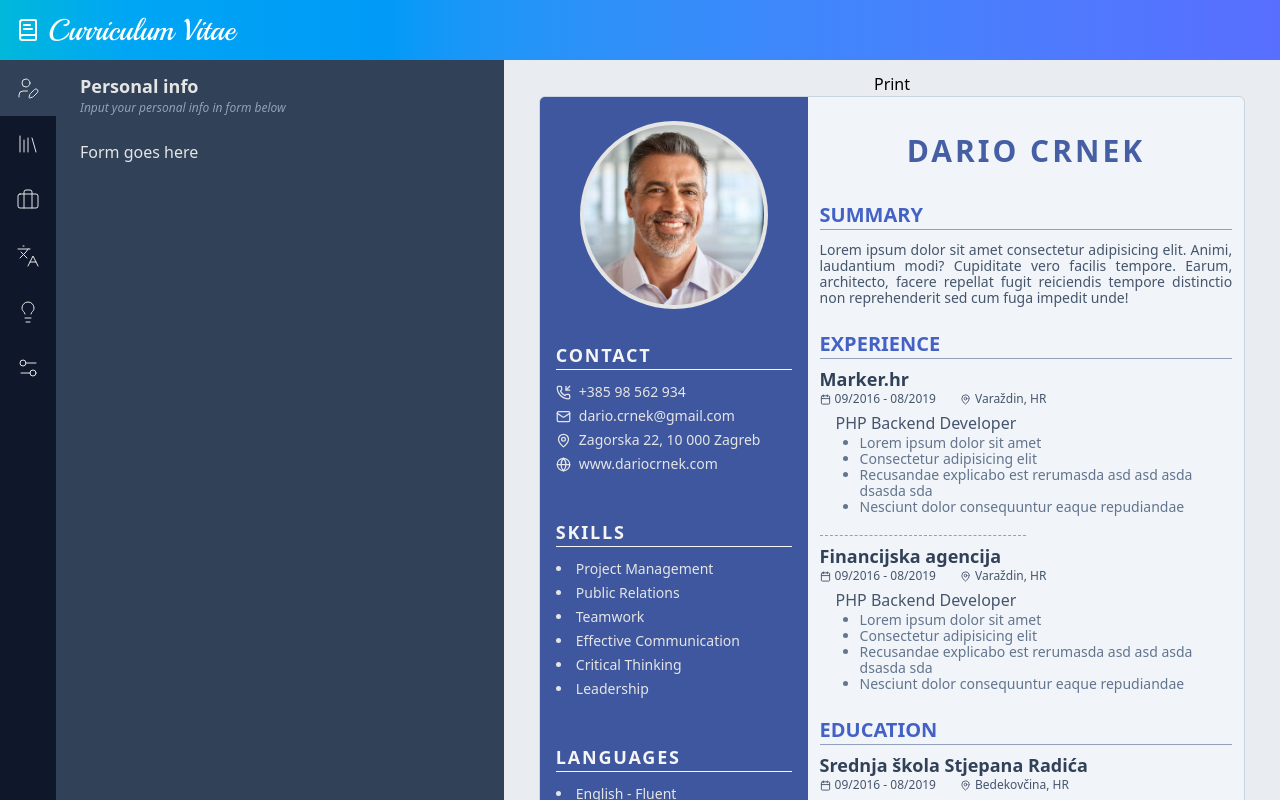
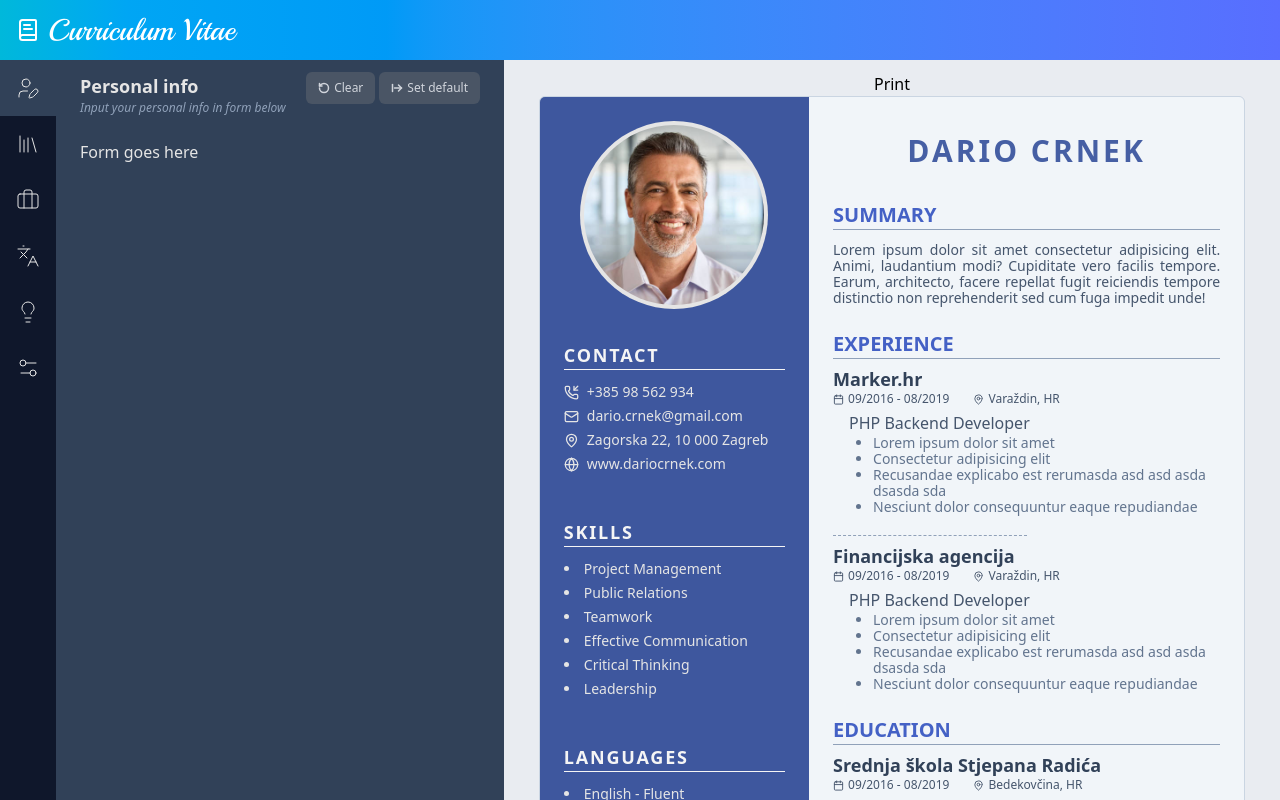
Before and after one commit to dcrnek1/React-CV-app, a React (Vite) app: page / in a window 1280 px wide. Shown: the top 800 px of the page. Built offline with nearby package versions, Linux system fonts and the light colour scheme.

Commit message:
Added personal info states, resetData and setDefault data functionality

```diff
--- a/src/App.jsx
+++ b/src/App.jsx
@@ -1,15 +1,46 @@
+import { useState } from "react";
 import "./App.css";
 import Header from "./components/sections/Header";
 import EditCV from "./components/views/EditCV";
 import PreviewCV from "./components/views/PreviewCS";
 
 function App() {
+  const defaultContactData = {
+    phone: '+385 98 562 934',
+    email: 'dario.crnek@gmail.com',
+    address: 'Zagorska 22, 10 000 Zagreb',
+    website: 'www.dariocrnek.com',
+  };
+  const [contactData, setContactData] = useState(defaultContactData);
+
+  const defaultNameSummary = {
+    name: 'Dario Crnek',
+    summary: 'Lorem ipsum dolor sit amet consectetur adipisicing elit. Animi, laudantium modi? Cupiditate vero facilis tempore. Earum, architecto, facere repellat fugit reiciendis tempore distinctio non reprehenderit sed cum fuga impedit unde!',
+  }
+  const [nameSummary, setNameSummary] = useState(defaultNameSummary);
+
+  const resetData = () => {
+    setContactData(clearObject(defaultContactData));
+    setNameSummary(clearObject(defaultNameSummary));
+  };
+
+  function clearObject (obj) {
+    return Object.fromEntries(
+      Object.keys(obj).map(key => [key, ''])
+    );
+  }
+
+  const resetDefault = () => {
+    setContactData(defaultContactData);
+    setNameSummary(defaultNameSummary);
+  }
+
   return (
     <div className="flex flex-col min-h-screen items-center">
       <Header />
-      <div className="flex flex-col lg:flex-row flex-1 w-full items-stretch lg:max-w-[1440px]">
-        <EditCV />
-        <PreviewCV />
+      <div className="flex flex-col lg:flex-row flex-1 w-full items-stretch">
+        <EditCV resetData={resetData} resetDefault={resetDefault}/>
+        <PreviewCV data={{contactData, setContactData, nameSummary}} />
       </div>
     </div>
   );
--- a/src/components/sections/Education.jsx
+++ b/src/components/sections/Education.jsx
@@ -1,11 +1,22 @@
-export default function Education() {
-  return <>
+import ClearButton from "./helper/ClearButton";
+
+export default function Education({ resetData, resetDefault }) {
+  return (
+    <>
       <div className="flex flex-col gap-6">
+        <div className="flex flex-row place-content-between">
           <div className="flex flex-col">
             <div className="text-lg font-semibold">Education</div>
-    <div className="text-xs italic text-slate-400">Input your education in form below</div>
+            <div className="text-xs italic text-slate-400">
+              Input your education in form below
+            </div>
+          </div>
+          <div>
+            <ClearButton resetData={resetData} resetDefault={resetDefault}/>
+          </div>
         </div>
         <div>Form goes here</div>
       </div>
-  </>;
+    </>
+  );
 }
--- a/src/components/sections/General.jsx
+++ b/src/components/sections/General.jsx
@@ -1,11 +1,22 @@
-export default function General() {
-  return <>
+import ClearButton from "./helper/ClearButton";
+
+export default function General({ resetData, resetDefault }) {
+  return (
+    <>
       <div className="flex flex-col gap-6">
+        <div className="flex flex-row place-content-between">
           <div className="flex flex-col">
             <div className="text-lg font-semibold">Personal info</div>
-    <div className="text-xs italic text-slate-400">Input your personal info in form below</div>
+            <div className="text-xs italic text-slate-400">
+              Input your personal info in form below
+            </div>
+          </div>
+          <div>
+            <ClearButton resetData={resetData} resetDefault={resetDefault} />
+          </div>
         </div>
         <div>Form goes here</div>
       </div>
-  </>;
+    </>
+  );
 }
--- a/src/components/sections/Language.jsx
+++ b/src/components/sections/Language.jsx
@@ -1,11 +1,22 @@
-export default function Language() {
-  return <>
+import ClearButton from "./helper/ClearButton";
+
+export default function Language({ resetData, resetDefault }) {
+  return (
+    <>
       <div className="flex flex-col gap-6">
+        <div className="flex flex-row place-content-between">
           <div className="flex flex-col">
             <div className="text-lg font-semibold">Languages</div>
-    <div className="text-xs italic text-slate-400">Input your languages in form below</div>
+            <div className="text-xs italic text-slate-400">
+              Input your languages in form below
+            </div>
+          </div>
+          <div>
+            <ClearButton resetData={resetData} resetDefault={resetDefault} />
+          </div>
         </div>
         <div>Form goes here</div>
       </div>
-  </>;
+    </>
+  );
 }
--- a/src/components/sections/Skills.jsx
+++ b/src/components/sections/Skills.jsx
@@ -1,11 +1,22 @@
-export default function Skills() {
-  return <>
+import ClearButton from "./helper/ClearButton";
+
+export default function Skills({ resetData, resetDefault }) {
+  return (
+    <>
       <div className="flex flex-col gap-6">
+        <div className="flex flex-row place-content-between">
           <div className="flex flex-col">
             <div className="text-lg font-semibold">Skills</div>
-    <div className="text-xs italic text-slate-400">Input your skills in form below</div>
+            <div className="text-xs italic text-slate-400">
+              Input your skills in form below
+            </div>
+          </div>
+          <div>
+            <ClearButton resetData={resetData} resetDefault={resetDefault} />
+          </div>
         </div>
         <div>Form goes here</div>
       </div>
-  </>;
+    </>
+  );
 }
--- a/src/components/sections/Work.jsx
+++ b/src/components/sections/Work.jsx
@@ -1,11 +1,22 @@
-export default function Work() {
-  return <>
+import ClearButton from "./helper/ClearButton";
+
+export default function Work({ resetData, resetDefault }) {
+  return (
+    <>
       <div className="flex flex-col gap-6">
+        <div className="flex flex-row place-content-between">
           <div className="flex flex-col">
             <div className="text-lg font-semibold">Work</div>
-    <div className="text-xs italic text-slate-400">Input your work experience in form below</div>
+            <div className="text-xs italic text-slate-400">
+              Input your work experience in form below
+            </div>
+          </div>
+          <div>
+            <ClearButton resetData={resetData} resetDefault={resetDefault} />
+          </div>
         </div>
         <div>Form goes here</div>
       </div>
-  </>;
+    </>
+  );
 }
--- /dev/null
+++ b/src/components/sections/helper/ClearButton.jsx
@@ -0,0 +1,25 @@
+import { ArrowRightFromLine, RotateCcw } from "lucide-react";
+
+export default function ClearButton({ resetData, resetDefault }) {
+  return (
+    <>
+      <div className="flex flex-row gap-1">
+        <button
+          onClick={resetData}
+          className="flex items-center gap-1 rounded-md px-3 py-2 text-xs font-medium text-gray-300 hover:bg-gray-800 bg-gray-600 hover:text-whit"
+        >
+          <RotateCcw size={12} strokeWidth={3} />
+          <div>Clear</div>
+        </button>
+
+        <button
+          onClick={resetDefault}
+          className="flex items-center gap-1 rounded-md px-3 py-2 text-xs font-medium text-gray-300 hover:bg-gray-800 bg-gray-600 hover:text-whit"
+        >
+          <ArrowRightFromLine size={12} strokeWidth={3} />
+          <div>Set default</div>
+        </button>
+      </div>
+    </>
+  );
+}
--- a/src/components/views/EditCV.jsx
+++ b/src/components/views/EditCV.jsx
@@ -7,7 +7,7 @@ import Skills from "../sections/Skills";
 import { UserPen, Library, Briefcase, Settings2, Languages, Lightbulb } from "lucide-react";
 import { useState } from "react";
 
-export default function EditCV() {
+export default function EditCV({resetData, resetDefault}) {
   const inactiveButtonStyle = "p-4 hover:bg-slate-800 transition-colors";
   const activeButtonStyle = "bg-slate-700 p-4 transition-colors";
   const [buttons, setButtons] = useState([
@@ -37,7 +37,7 @@ export default function EditCV() {
       })}
       </div>
       <div className="px-6 py-3 bg-slate-700 w-full sm:min-w-md">
-        <ActiveComponent />
+        <ActiveComponent resetData={resetData} resetDefault={resetDefault}/>
       </div>
     </div>
   );
--- a/src/components/views/PreviewCS.jsx
+++ b/src/components/views/PreviewCS.jsx
@@ -2,7 +2,7 @@ import { Globe, Mail, MapPin, PhoneIncoming, Calendar } from 'lucide-react';
 import { useRef } from 'react';
 import { useReactToPrint } from 'react-to-print';
 
-export default function PreviewCV() {
+export default function PreviewCV({data: {contactData, nameSummary}}) {
   const contentRef = useRef();
   const handlePrint = useReactToPrint({
     documentTitle: "CV",
@@ -23,18 +23,18 @@ export default function PreviewCV() {
   return <div className="lg:w-full -mt-56 -mb-58 lg:mt-0 lg:mb-0 lg:bg-slate-400/20 px-6 py-3 flex items-center flex-col scale-60 transform-gpu lg:scale-none lg:transform-none">
     <button onClick={printHandler}>Print</button>
     <div ref={contentRef} className="w-[186.9mm] h-[264.33mm] rounded-md bg-slate-300 flex overflow-hidden flex-row border border-slate-300">
-      <div className='bg-blue-900/80 h-full flex-2 contain flex flex-col gap-3 px-4 pt-6 text-neutral-100'>
+      <div className='bg-blue-900/80 h-full flex-2 contain flex flex-col gap-3 px-6 pt-6 text-neutral-100'>
       {/* Profile pic */}
         <div className='self-center bg-neutral-200 size-47 rounded-full p3 flex items-center justify-center mb-5'>
           <div className='bg-neutral-300 size-45 rounded-full bg-[url(/src/assets/profile.jpg)] bg-cover bg-center'></div>
         </div>
         {/* Contact */}
         <div className='w-full flex flex-col gap-1'>
-          <div className={leftHeadingStyle}>Contact</div>
-          <div className={leftItemNormal + " flex flex-row items-center gap-2"}><PhoneIncoming size={15}/><div>+385 98 562 934</div></div>
-          <div className={leftItemNormal + " flex flex-row items-center gap-2"}><Mail size={15}/><div>dario.crnek@gmail.com</div></div>
-          <div className={leftItemNormal + " flex flex-row items-center gap-2"}><MapPin size={15}/><div>Zagorska 22, 10 000 Zagreb</div></div>
-          <div className={leftItemNormal + " flex flex-row items-center gap-2"}><Globe size={15}/><div><a href='https://google.com' target='_blank'>www.dariocrnek.com</a></div></div>
+        {Object.values(contactData).some(val => val != '') && <div className={leftHeadingStyle}>Contact</div>}
+          {contactData.phone && <div className={leftItemNormal + " flex flex-row items-center gap-2"}><PhoneIncoming size={15}/><div>{contactData.phone}</div></div>}
+          {contactData.email && <div className={leftItemNormal + " flex flex-row items-center gap-2"}><Mail size={15}/><div>{contactData.email}</div></div>}
+          {contactData.address && <div className={leftItemNormal + " flex flex-row items-center gap-2"}><MapPin size={15}/><div>{contactData.address}</div></div>}
+          {contactData.website && <div className={leftItemNormal + " flex flex-row items-center gap-2"}><Globe size={15}/><div><a href='https://google.com' target='_blank'>{contactData.website}</a></div></div>}
           {/* Skills */}
           <div className={leftHeadingStyle + " mt-10"}>Skills</div>
           <div className={leftItemNormal}><li>Project Management</li></div>
@@ -51,11 +51,12 @@ export default function PreviewCV() {
           <div className={leftItemNormal}><li>Italian - Basics</li></div>
         </div>
       </div>
-      <div className='bg-slate-100 h-full flex-[3.5] p-3 flex flex-col'>
-        <div className='font-semibold uppercase text-blue-900/80 tracking-widest text-3xl text-center pb-2 pt-6'>Dario Crnek</div>
+      <div className='bg-slate-100 h-full flex-[3.5] px-6 py-3 flex flex-col'>
+        {nameSummary.name && <div className='font-semibold uppercase text-blue-900/80 tracking-widest text-3xl text-center pb-2 pt-6'>{nameSummary.name}</div>}
         {/* Summary */}
-        <div className={rightHeadingStyle}>Summary</div>
-        <div className={rightNormalStyle}>Lorem ipsum dolor sit amet consectetur adipisicing elit. Animi, laudantium modi? Cupiditate vero facilis tempore. Earum, architecto, facere repellat fugit reiciendis tempore distinctio non reprehenderit sed cum fuga impedit unde!</div>
+        {nameSummary.summary && <><div className={rightHeadingStyle}>Summary</div>
+        <div className={rightNormalStyle}>{nameSummary.summary}</div>
+        </>}
         {/* Experience */}
         <div className={rightHeadingStyle}>Experience</div>
         <div className='flex flex-col'>
```
Also changed, not shown: src/components/sections/Settings.jsx (+21 -10 lines). Lines whose indentation alone changed are shown as unchanged.
